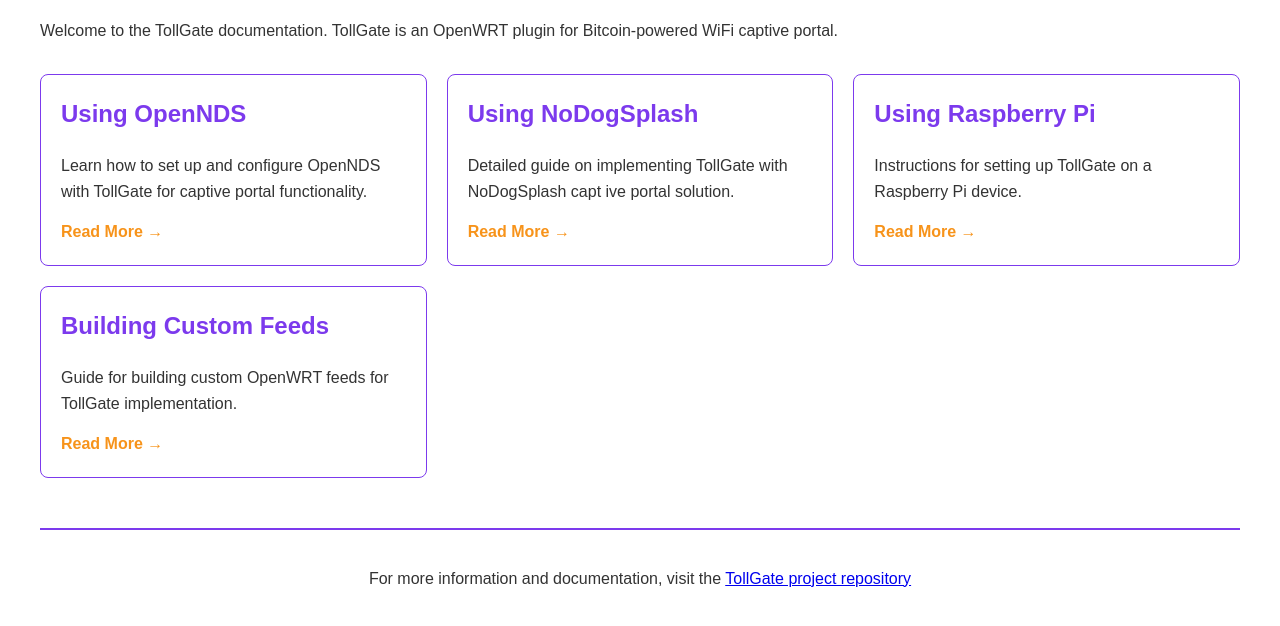
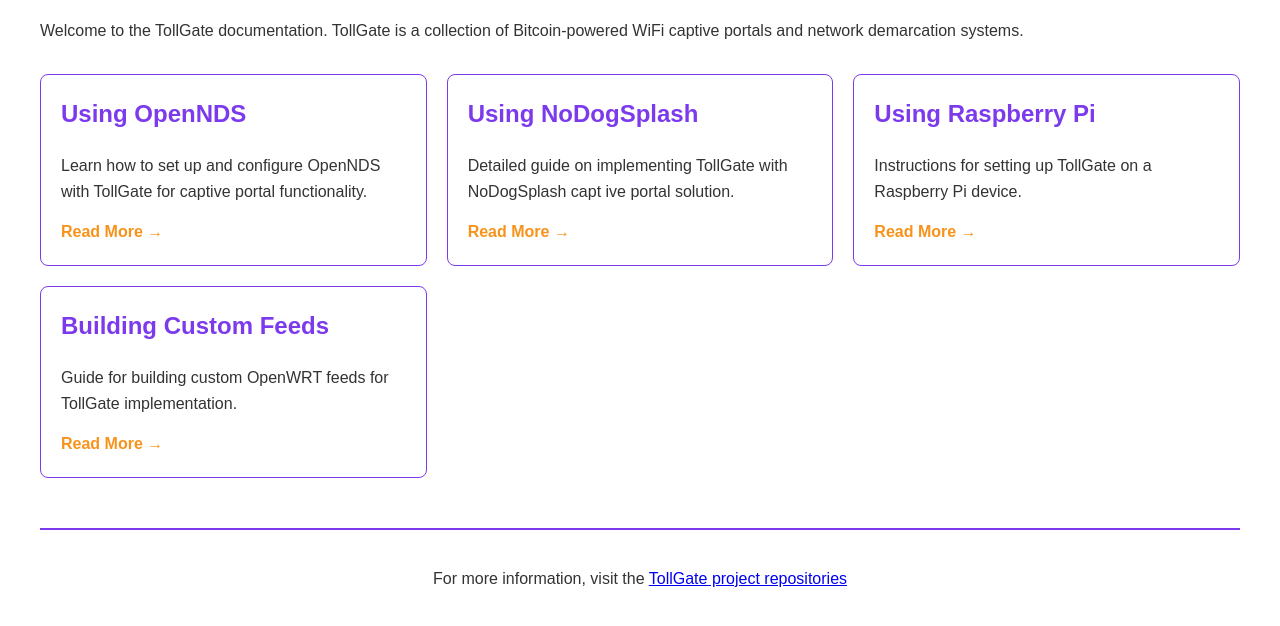
Before and after one commit to OpenTollGate/TollGate, a website: page nsite/index.html in a window 1280 px wide. Shown: the part 116-742 px from the top of the page. Drawn offline with Linux system fonts and the light colour scheme.

Commit message:
Updated description in index

```diff
--- a/nsite/index.html
+++ b/nsite/index.html
@@ -86,7 +86,7 @@
         <h1>TollGate Documentation</h1>
 
         <div class="intro">
-            <p>Welcome to the TollGate documentation. TollGate is an OpenWRT plugin for Bitcoin-powered WiFi captive portal.</p>
+            <p>Welcome to the TollGate documentation. TollGate is a collection of Bitcoin-powered WiFi captive portals and network demarcation systems.</p>
         </div>
 
         <div class="docs-grid">
@@ -116,7 +116,7 @@
         </div>
 
         <footer>
-            <p>For more information and documentation, visit the <a href="https://github.com/OpenTollGate/TollGateNostrToolKit/tree/main">TollGate project repository</a></p>
+            <p>For more information, visit the <a href="https://github.com/orgs/OpenTollGate/repositories">TollGate project repositories</a></p>
         </footer>
     </div>
 </body>
```
